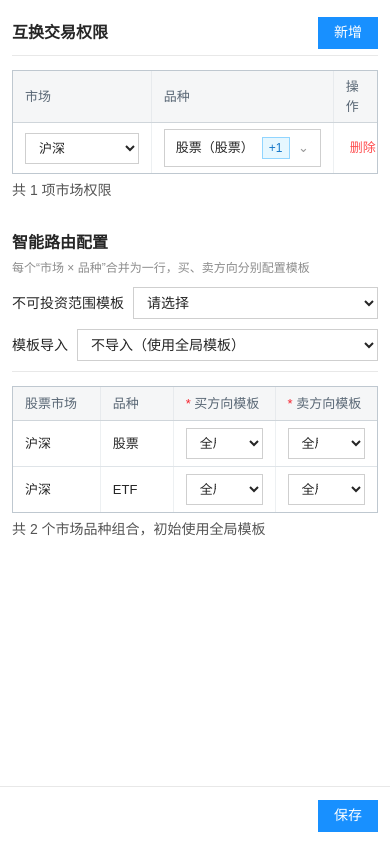
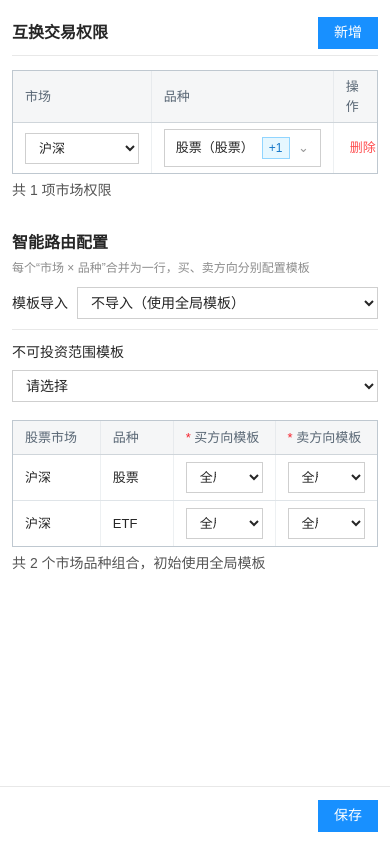
Before and after one commit to ldy-66/bct-account-routing-config, a Next.js app: page / in a window 390 px wide. Built offline with nearby package versions, Linux system fonts and the light colour scheme.

Commit message:
????????????

```diff
--- a/app/globals.css
+++ b/app/globals.css
@@ -18,6 +18,10 @@ button,summary { cursor:pointer; }
 .template-import-control { display:flex; align-items:center; gap:9px; }
 .template-import-control label { white-space:nowrap; }
 .template-import-control select { width:220px; height:32px; padding:0 28px 0 9px; border:1px solid #cfcfcf; background:#fff; }
+.routing-base-fields { display:flex; align-items:center; gap:14px; min-height:56px; padding:12px 0 4px; }
+.routing-base-fields label { width:126px; white-space:nowrap; }
+.routing-base-fields select { width:260px; height:32px; padding:0 28px 0 9px; border:1px solid #cfcfcf; color:var(--text); background:#fff; }
+.routing-base-fields select:focus { border-color:var(--primary); outline:0; box-shadow:0 0 0 2px rgba(24,144,255,.1); }
 .template-mode-switch { display:inline-flex; height:32px; border:1px solid #cfcfcf; background:#fff; }
 .template-mode-switch button { min-width:88px; padding:0 14px; border:0; border-right:1px solid #cfcfcf; color:#555; background:#fff; }
 .template-mode-switch button:last-child { border-right:0; }
@@ -98,6 +102,9 @@ td select:disabled { color:#aaa; background:#f5f5f5; }
   .template-mode-switch button { flex:1; }
   .template-import-control { min-width:280px; flex:1; }
   .template-import-control select { min-width:0; flex:1; }
+  .routing-base-fields { align-items:flex-start; flex-direction:column; gap:7px; }
+  .routing-base-fields label { width:auto; }
+  .routing-base-fields select { width:100%; }
 }
 
 @page { size:A4 portrait; margin:0; }
--- a/app/page.tsx
+++ b/app/page.tsx
@@ -334,15 +334,15 @@ export default function Home() {
           <div className="routing-controls">
             {validationRules.length > 0 && <span id="routing-validation" className="validation-summary" role="alert">该品种不能为空（{validationRules.length}条）</span>}
             <div className="template-import-control">
-              <label htmlFor="restricted-investment-template">不可投资范围模板</label>
-              <select id="restricted-investment-template" value={restrictedInvestmentTemplate} onChange={(event) => setRestrictedInvestmentTemplate(event.target.value)}><option value="">请选择</option>{restrictedInvestmentTemplates.map((template) => <option key={template} value={template}>{template}</option>)}</select>
-            </div>
-            <div className="template-import-control">
               <label htmlFor="source-template">模板导入</label>
               <select id="source-template" value={selectedTemplate} onChange={(event) => changeSourceTemplate(event.target.value)}><option value="">不导入（使用全局模板）</option>{sourceTemplates.map((item) => <option key={item.name} value={item.name}>{item.name}（{item.remark}）</option>)}</select>
             </div>
           </div>
         </header>
+        <div className="routing-base-fields">
+          <label htmlFor="restricted-investment-template">不可投资范围模板</label>
+          <select id="restricted-investment-template" value={restrictedInvestmentTemplate} onChange={(event) => setRestrictedInvestmentTemplate(event.target.value)}><option value="">请选择</option>{restrictedInvestmentTemplates.map((template) => <option key={template} value={template}>{template}</option>)}</select>
+        </div>
         <div className="table-wrap">
           <table className="rule-table">
             <thead><tr><th>股票市场</th><th>品种</th><th><em>*</em> 买方向模板</th><th><em>*</em> 卖方向模板</th></tr></thead>
```
Also changed, not shown: 1 other file (tests, documents, lock files or other folders).
